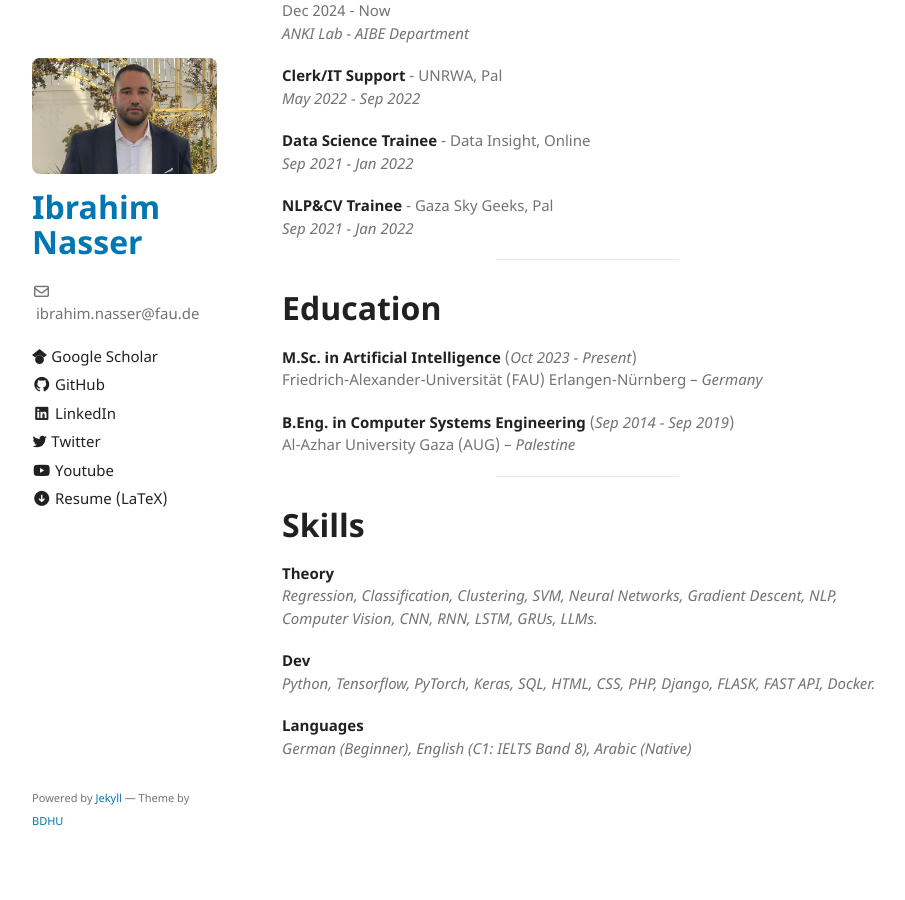
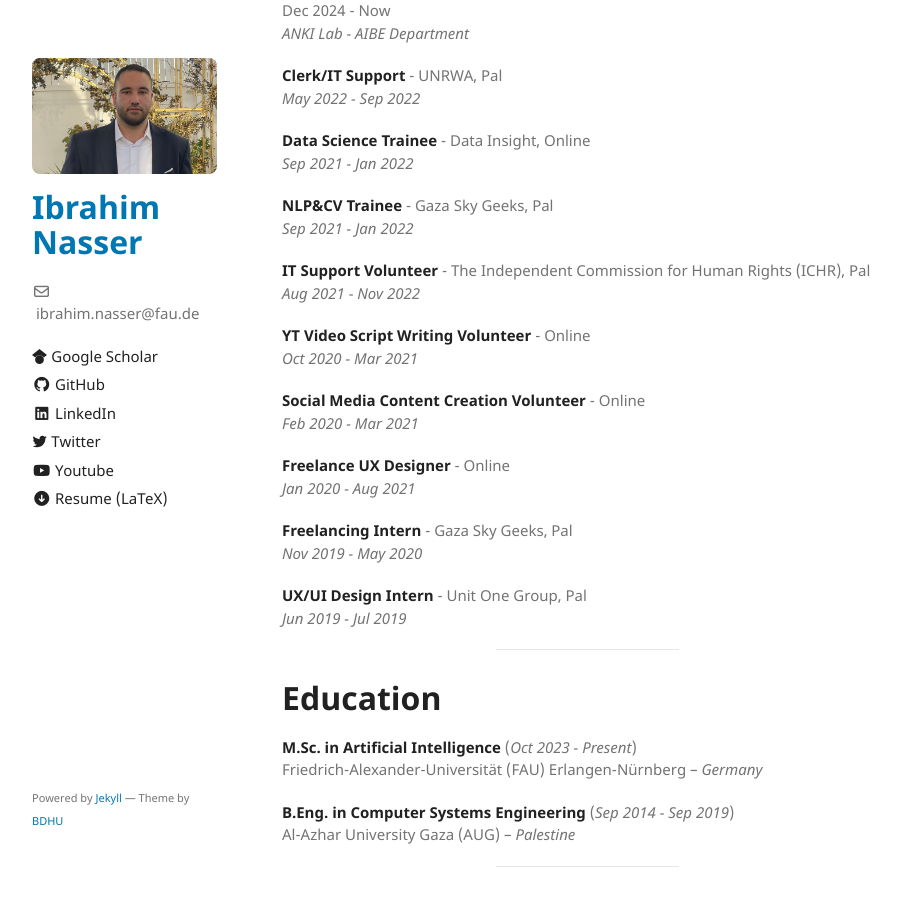
Before and after one commit to 96ibman/ibrahim-nasser, a Jekyll site: the page built from index.md, in a window 1280 px wide and 900 px high, scrolled down 420 px. Shown: the whole window, without its empty margins (178-1083 px from the left). Built offline with Jekyll 4.4.1, drawn with Linux system fonts in a browser that asks for light colours; before the commit the page ends 1229 px from its top, so only the background shows below that.

Commit message:
Further experience added

```diff
--- a/index.md
+++ b/index.md
@@ -25,6 +25,24 @@ Dec 2024 - Now <br>
 
 **NLP&CV Trainee** - Gaza Sky Geeks, Pal <br>
 *Sep 2021 - Jan 2022*
+
+**IT Support Volunteer** - The Independent Commission for Human Rights (ICHR), Pal <br>
+*Aug 2021 - Nov 2022*
+
+**YT Video Script Writing Volunteer** - Online <br>
+*Oct 2020 - Mar 2021*
+
+**Social Media Content Creation Volunteer** - Online <br>
+*Feb 2020 - Mar 2021*
+
+**Freelance UX Designer** - Online <br>
+*Jan 2020 - Aug 2021*
+
+**Freelancing Intern** - Gaza Sky Geeks, Pal <br>
+*Nov 2019 - May 2020*
+
+**UX/UI Design Intern** - Unit One Group, Pal <br>
+*Jun 2019 - Jul 2019*
 <hr>
 
 # Education
```
